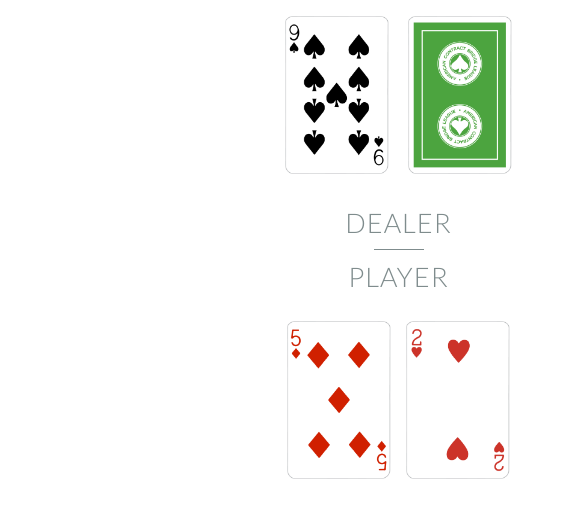
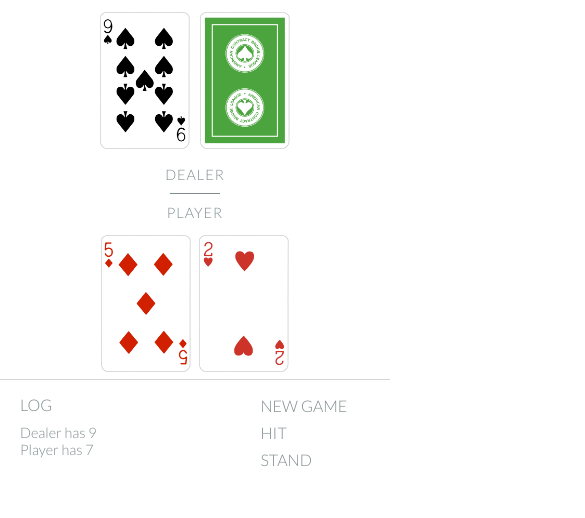
Before and after one commit to anders-antti/mindit-blackjack-angularjs, a plain HTML site: page index.html in a window 390 px wide. Shown: the top 518 px of the page, 585 px wide, since content can reach past the window. Drawn offline with nearby package versions, Linux system fonts and the light colour scheme.

Commit message:
media queries 0.1

```diff
--- /dev/null
+++ b/css/media.css
@@ -0,0 +1,66 @@
+@media only screen and (max-width: 1140px) {
+
+    body {
+        font-size: 100%;
+    }
+
+    .app-container {
+        width: 100%;
+        font-size: 100%;
+    }
+}
+
+@media screen and (max-width: 479px) {
+    body {
+        font-size: 100%;
+    }
+
+    h1 {
+        font-size: 90%;
+    }
+
+    h1:first-of-type {
+        margin-top: 10px;
+    }
+
+    h1:last-of-type {
+        margin-bottom: 10px;
+    }
+
+    .app-container {
+        width: 100%;
+        display: block;
+        font-size: 100%;
+    }
+
+    .main-box {
+        width: 100%;
+        border-right: none;
+        border-bottom: 1px solid #d4d4d4;
+    }
+
+    .cards img {
+        width: 25%;
+        padding: 1%;
+    }
+
+    .side-box {
+        width: 100%;
+        display: flex;
+        flex-direction: row-reverse;
+    }
+
+    .buttons-box {
+        margin-right: 5%;
+        margin-top: 15px;
+        width: 30%;
+    }
+
+    .log-box {
+        width: 65%;
+    }
+
+    .log-title {
+        margin-top: 15px;
+    }
+}
--- a/index.html
+++ b/index.html
@@ -9,6 +9,7 @@
     <script src="js/app.js"></script>
     <link href="https://fonts.googleapis.com/css?family=Lato:300,300i,700" rel="stylesheet">
     <link rel="stylesheet" type="text/css" href="css/styles.css">
+    <link rel="stylesheet" type="text/css" href="css/media.css">
     <title>Mindit BlackJack</title>
 </head>
 
@@ -33,6 +34,7 @@
 
 
         <div class="side-box">
+            <div class="buttons-box">
                 <div>
                     <a href="#" class="btn new" ng-click="newGame()">NEW GAME</a>
                 </div>
@@ -42,10 +44,13 @@
                 <div>
                     <a href="#" class="btn stand" ng-click="stand()">STAND</a>
                 </div>
+            </div>
 
+            <div class="log-box">
                 <div class="log-title">LOG</div>
                 <div class="log">
                     <p ng-repeat="msg in log" ng-class="msg.css">{{msg.text}}</p>
+                </div>
             </div>
         </div>
 
```
Lines whose indentation alone changed are shown as unchanged.
